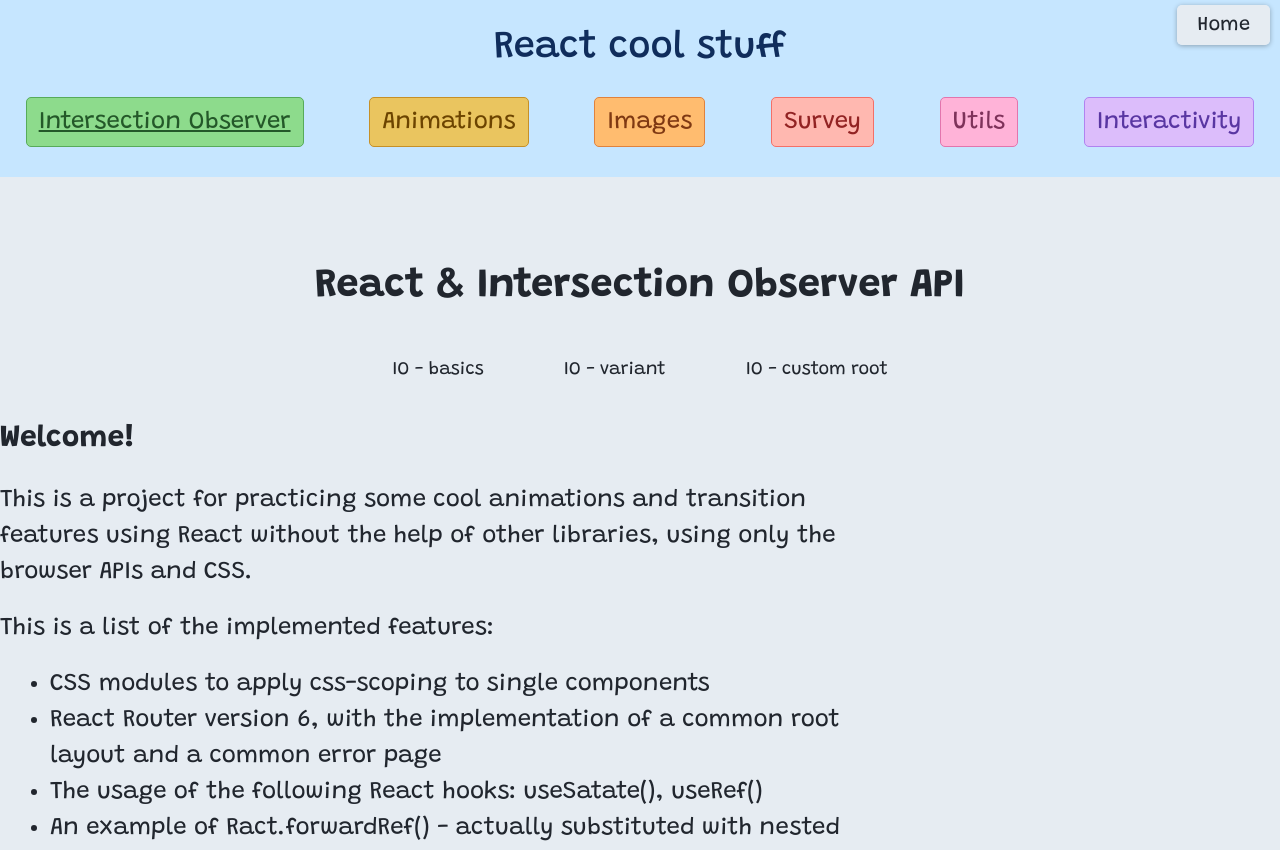
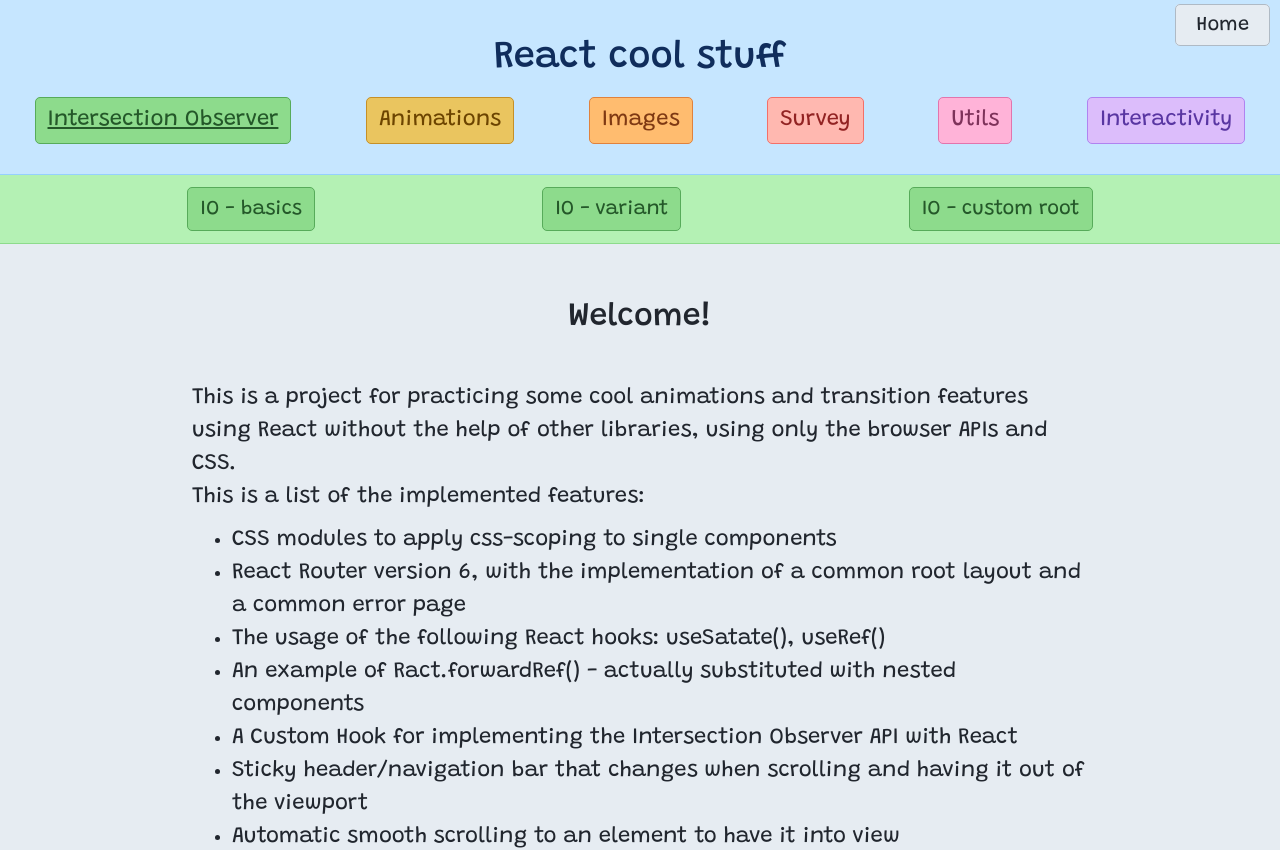
Before and after one commit to elibattistoni/docs-fe-intersection-observer, a React (Create React App) app: page /intersection-observer in a window 1280 px wide. Shown: the top 850 px of the page. Built offline with nearby package versions, Linux system fonts and the light colour scheme.

Commit message:
Further layout fixes

```diff
--- a/src/App.module.css
+++ b/src/App.module.css
@@ -69,5 +69,26 @@
   flex-direction: column;
   align-items: center;
   justify-content: center;
-  gap: 1rem
+  gap: 1rem;
+  padding: 3rem 0;
 }
+
+.flex--row {
+  width: 100vw;
+  display: flex;
+  flex-direction: row;
+  list-style: none;
+  gap: 4rem;
+  align-items: center;
+  justify-content: space-evenly;
+}
+
+.home__container {
+  width: 70%;
+  margin: 2rem auto 0;
+  composes: flex--col
+}
+
+.home__description {
+  composes: flex--col
+}
--- a/src/components/intersection-observer/IONavigation.js
+++ b/src/components/intersection-observer/IONavigation.js
@@ -33,17 +33,11 @@ function IONavigation() {
     : `${classes["header"]} ${classes["sticky"]}`;
 
   return (
-    //! IMPORTANT CAHNGE CSS CLASSES!!!
     <div ref={navRef} className={classes["container-header"]}>
       <header className={headerStyles}>
-        <h1 className={classes["header__title"]}>
-          <NavLink to="/intersection-observer" end>
-            React & Intersection Observer API
-          </NavLink>
-        </h1>
         <nav>
           <ul className={classes["nav-list"]}>
-            <li className={classes["nav-list__item"]}>
+            <li className={classes["nav-item--link"]}>
               <NavLink
                 to="/intersection-observer/basic"
                 className={({ isActive }) =>
@@ -53,7 +47,7 @@ function IONavigation() {
                 IO - basics
               </NavLink>
             </li>
-            <li className={classes["nav-list__item"]}>
+            <li className={classes["nav-item--link"]}>
               <NavLink
                 to="/intersection-observer/variant"
                 className={({ isActive }) =>
@@ -63,7 +57,7 @@ function IONavigation() {
                 IO - variant
               </NavLink>
             </li>
-            <li className={classes["nav-list__item"]}>
+            <li className={classes["nav-item--link"]}>
               <NavLink
                 to="/intersection-observer/custom-root"
                 className={({ isActive }) =>
--- a/src/components/intersection-observer/IONavigation.module.css
+++ b/src/components/intersection-observer/IONavigation.module.css
@@ -1,5 +1,5 @@
 .container-header {
-  height: 20rem;
+  /* height: 8rem; */
   position: sticky;
   overflow-anchor: none;
   opacity: 1;
@@ -7,65 +7,32 @@
 }
 
 .header {
-  display: flex;
-  flex-direction: column;
-  gap: 4rem;
-  margin: auto;
-  /* background-color: ; */
   width: 100vw;
-  padding: 4rem 0 5rem;
-  align-items: center;
-  /* border-bottom: 1px solid ; */
+  background-color: var(--github-green-1);
+  color: var(--github-green-8);
+  border-bottom: 1px solid var(--github-green-2);
   transition: 0.8s;
+  padding: 1.2rem 0;
 }
 
 .header.sticky {
   opacity: 0.7;
   position: fixed;
   gap: 2rem;
-  padding: 2rem 0 3rem;
 }
 
 .header:hover {
   opacity: 1
 }
 
-.header__title {
-  font-size: 4rem;
+.nav-list {
+  composes: flex--row from "../../App.module.css";
 }
 
-.header__title a {
-  text-decoration: none;
-  /* color: ; */
+.nav-item--link {
+  composes: animation--shake from "../../App.module.css";
+  composes: btn--green from "../../App.module.css";
+  padding: .6rem 1.2rem;
+  border-radius: 5px;
+  font-size: 2rem;
 }
-
-.header__title:hover {
-  animation: tilt-n-move-shaking 0.25s infinite;
-}
-
-.header__title:active {
-  animation-play-state: paused;
-}
-
-.nav-list {
-  display: flex;
-  list-style: none;
-  gap: 4rem;
-  justify-content: space-between;
-  font-size: 1.8rem
-}
-
-.nav-list a {
-  text-decoration: none;
-  /* color: ; */
-  /* border: 2px solid ; */
-  padding: 1rem 2rem;
-  border-radius: 5px;
-  /* background-color: ; */
-  /* box-shadow: ; */
-  transition: 0.5s
-}
-
-.nav-list a:hover {
-  /* background-color: ; */
-}
--- a/src/components/root/RootNavigation.module.css
+++ b/src/components/root/RootNavigation.module.css
@@ -11,7 +11,7 @@
   padding: 1rem 2rem;
   border-radius: 5px;
   background-color: var(--github-white);
-  box-shadow: var(--shadow-small);
+  border: 1px solid var(--github-gray-2);
   transition: 0.5s
 }
 
@@ -24,23 +24,14 @@
 }
 
 .header {
-  display: flex;
-  flex-direction: column;
-  align-items: center;
-  padding: 2rem 0 3rem;
-  gap: 2rem;
-  margin-bottom: 4rem;
+  composes: flex--col from "../../App.module.css";
   background-color: var(--github-blue-1);
+  border-bottom: 1px solid var(--github-blue-2);
 }
 
 .nav-list {
-  width: 100vw;
-  display: flex;
-  flex-direction: row;
-  list-style: none;
-  gap: 4rem;
-  align-items: center;
-  justify-content: space-evenly;
+  composes: flex--row from "../../App.module.css";
+
 }
 
 .nav-item {
@@ -50,7 +41,6 @@
 .nav-item--title {
   composes: nav-item;
   color: var(--github-blue-10);
-  font-weight: 500;
 }
 
 .nav-item--link {
--- a/src/index.css
+++ b/src/index.css
@@ -174,12 +174,12 @@ body {
 
 h1 {
   font-size: 3.8rem;
+  font-weight: 500;
 }
 
 h2 {
-  font-size: 3rem;
-  font-weight: 700;
-  margin-bottom: 2rem
+  font-size: 3.2rem;
+  font-weight: 500;
 }
 
 h3 {
@@ -188,7 +188,7 @@ h3 {
 }
 
 p, span, div, section, ul, ol {
-  font-size: 2.4rem;
+  font-size: 2.2rem;
   font-weight: 400;
 }
 
--- a/src/pages/intersection-observer/IOHome.js
+++ b/src/pages/intersection-observer/IOHome.js
@@ -2,16 +2,17 @@ import classes from "./IOHome.module.css";
 
 function IOHome() {
   return (
-    <main className={classes["description"]}>
+    <main className={classes["home__container"]}>
       <h2>Welcome!</h2>
-      <section className={classes["description__section"]}>
+      <section className={classes["home__description"]}>
         <p>
           This is a project for practicing some cool animations and transition
           features using React without the help of other libraries, using only
           the browser APIs and CSS.
+          <br />
+          This is a list of the implemented features:
         </p>
-        <p>This is a list of the implemented features:</p>
-        <ul className={classes["description__list"]}>
+        <ul>
           <li>CSS modules to apply css-scoping to single components</li>
           <li>
             React Router version 6, with the implementation of a common root
--- a/src/pages/intersection-observer/IOHome.module.css
+++ b/src/pages/intersection-observer/IOHome.module.css
@@ -1,12 +1,11 @@
-.description {}
-
-.description__section {
-  max-width: 70%;
-  display: flex;
-  flex-direction: column;
-  gap: 2rem
+.home__container {
+  composes: home__container from "../../App.module.css";
 }
 
-.description__list {
-  margin-left: 5rem;
+.home__description {
+  composes: home__description from "../../App.module.css";
 }
+
+.home__description ul {
+  margin-left: 4rem
+}
--- a/src/pages/root/RootHome.module.css
+++ b/src/pages/root/RootHome.module.css
@@ -1,9 +1,11 @@
 .home__container {
-  width: 70%;
-  margin: auto;
-  composes: flex--col from "../../App.module.css";
+  composes: home__container from "../../App.module.css";
 }
 
 .home__description {
-  composes: flex--col from "../../App.module.css";
+  composes: home__description from "../../App.module.css";
 }
+
+.home__description ul {
+  margin-left: 4rem
+}
```
